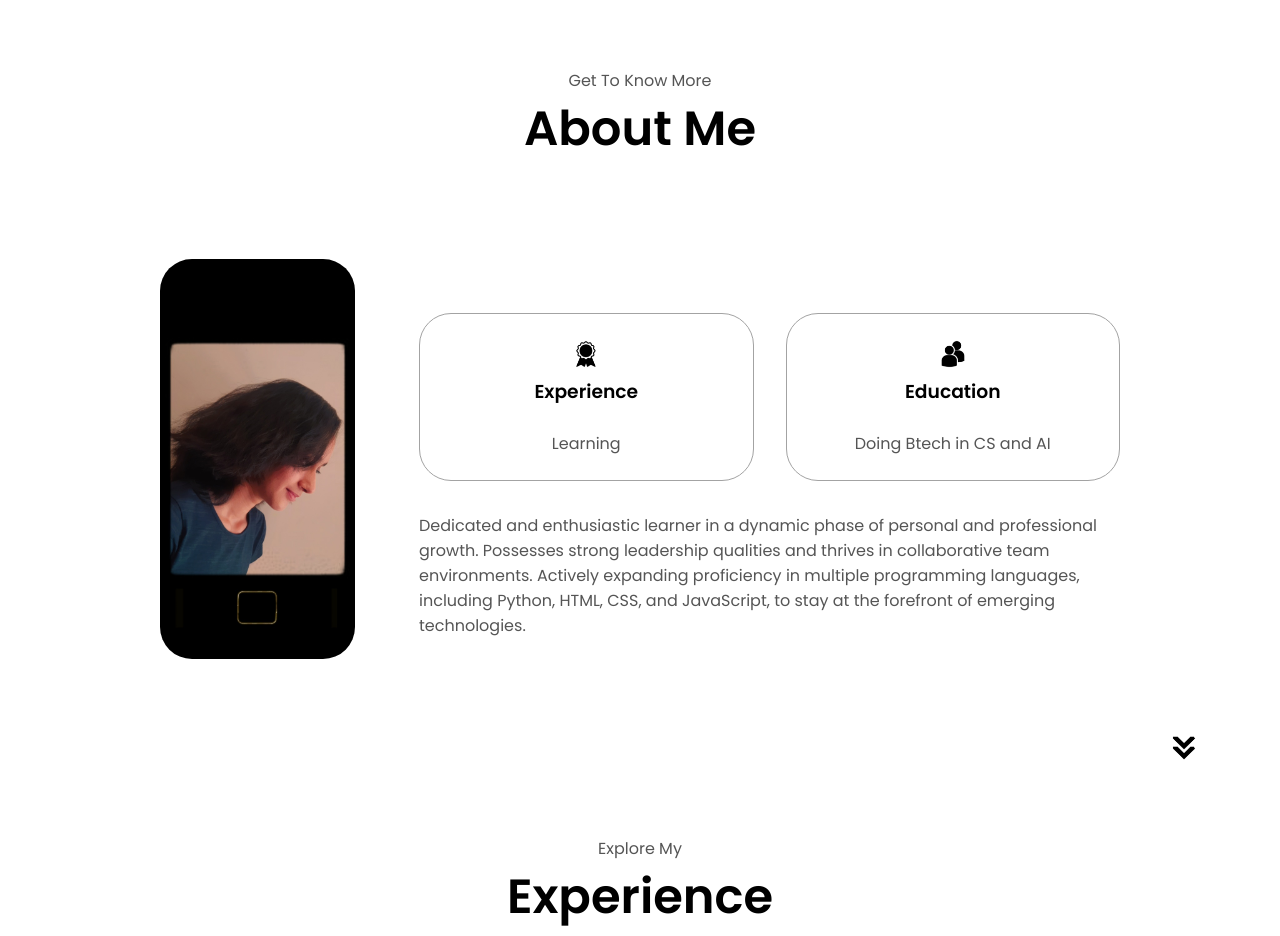
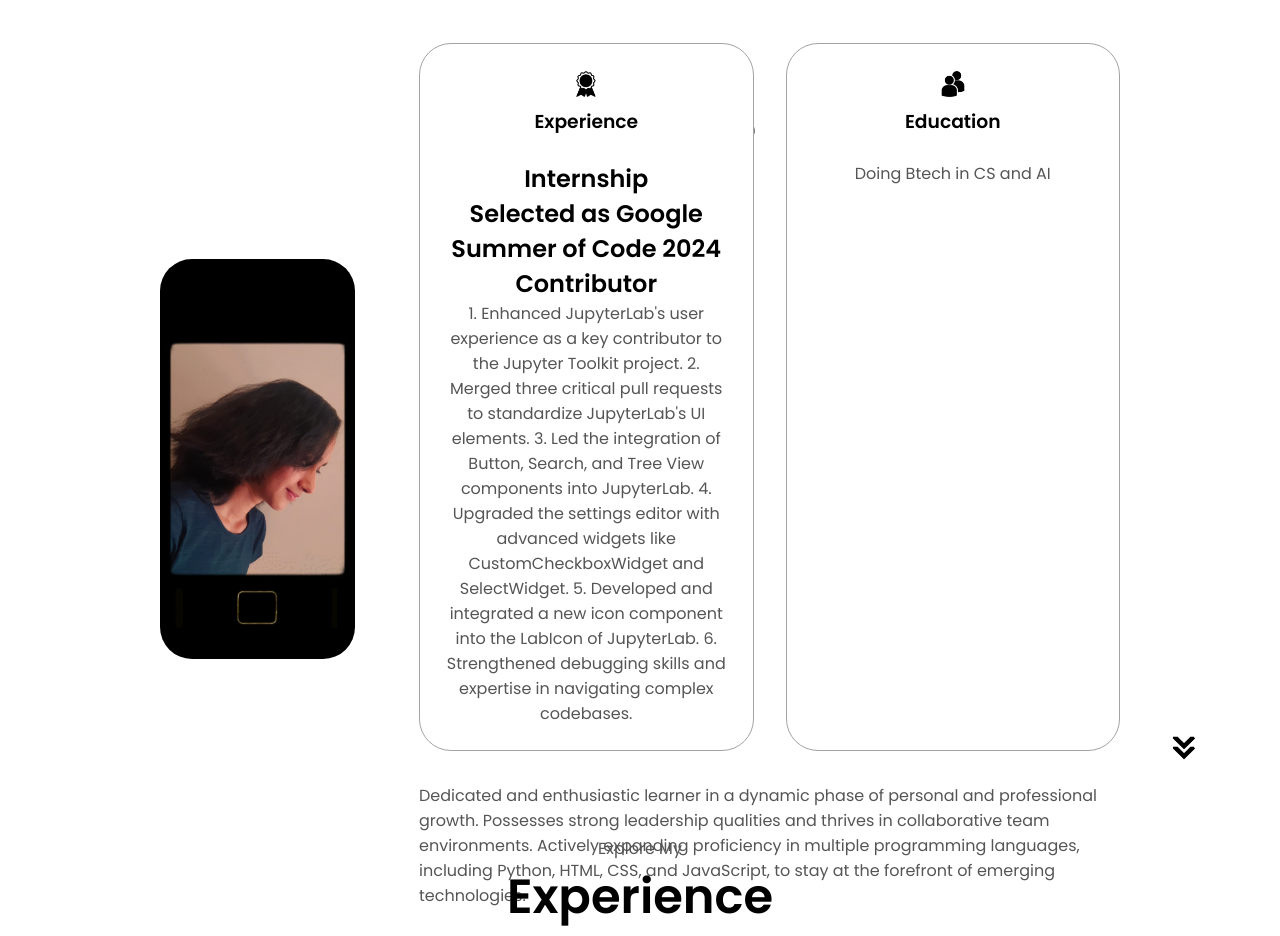
Before and after one commit to Mehak261124/My-portfolio, a plain HTML site: page index.html in a window 1280 px wide. Shown: the part 860-1796 px from the top of the page. Drawn offline with Linux system fonts and the light colour scheme; a script that the page names is missing.

Commit message:
Update index.html

```diff
--- a/index.html
+++ b/index.html
@@ -91,7 +91,16 @@
                 class="icon"
               />
               <h3>Experience</h3>
-              <p><br />Learning</p>
+              <p><br />
+                <h1>Internship</h1>
+                <h2>Selected as <b>Google Summer of Code 2024 Contributor</b></h2>
+                <p>1. Enhanced JupyterLab's user experience as a key contributor to the Jupyter Toolkit project.
+                  2. Merged three critical pull requests to standardize JupyterLab's UI elements.
+                  3. Led the integration of Button, Search, and Tree View components into JupyterLab.
+                  4. Upgraded the settings editor with advanced widgets like CustomCheckboxWidget and SelectWidget.
+                  5. Developed and integrated a new icon component into the LabIcon of JupyterLab.
+                  6. Strengthened debugging skills and expertise in navigating complex codebases.</p>
+              </p>
             </div>
             <div class="details-container">
               <img
```
